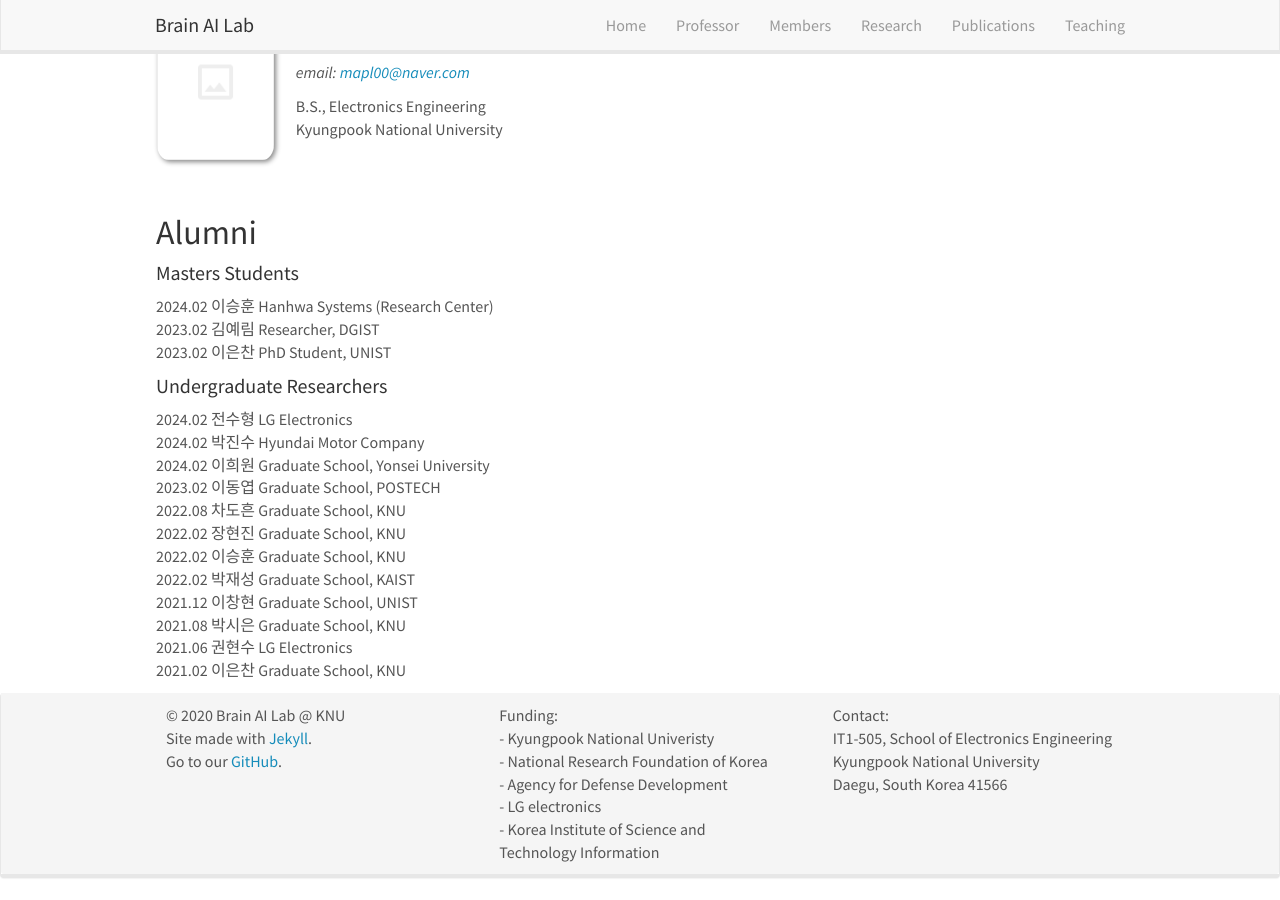
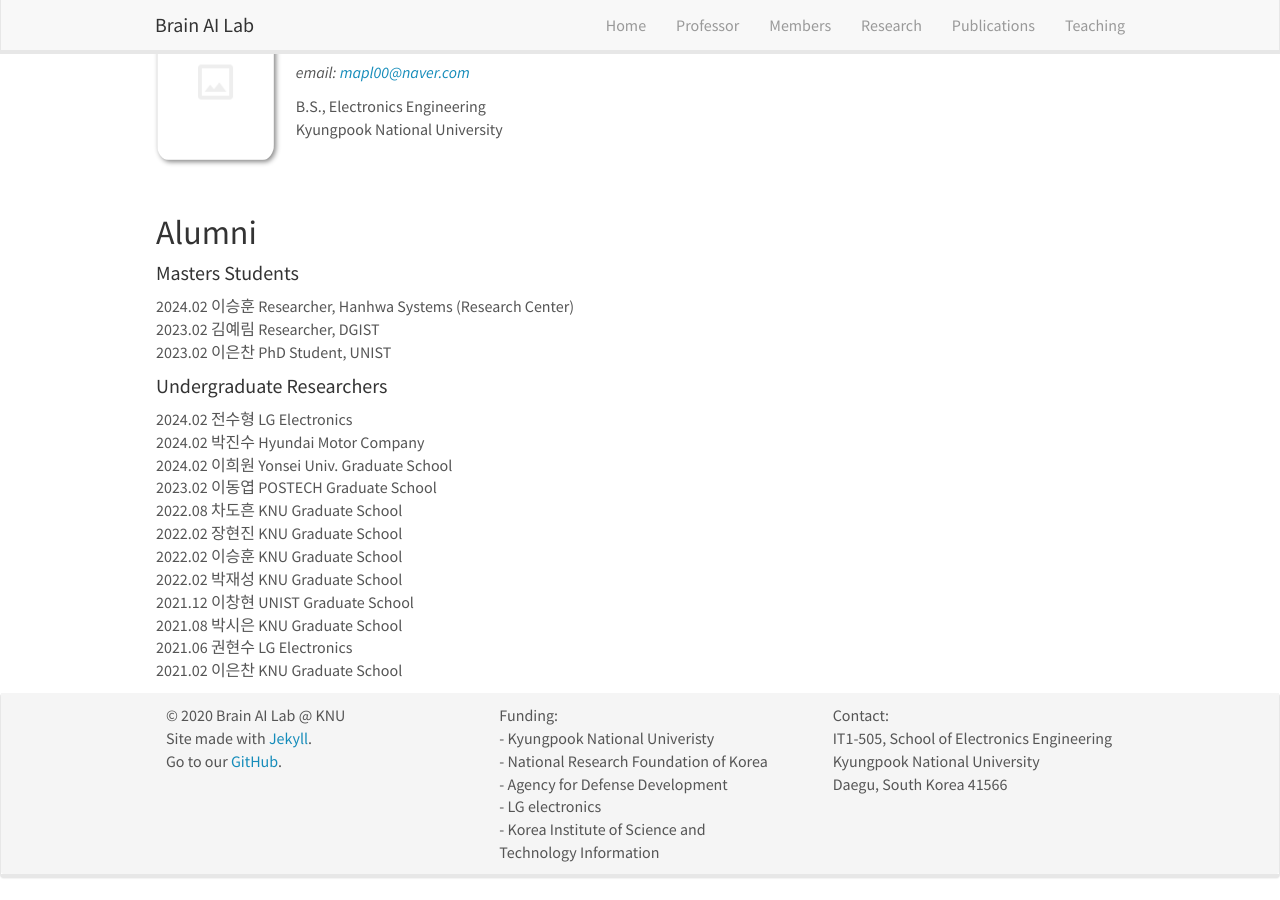
Before and after one commit to KNU-BrainAI/knu-brainai.github.io, a Jekyll site: the page built from _pages/members.md, in a window 1280 px wide and 900 px high, scrolled down 1772 px. Built offline with Jekyll 4.4.1, drawn with Linux system fonts in a browser that asks for light colours; nearby versions of some CDN libraries.

Commit message:
Update members.md

```diff
--- a/_pages/members.md
+++ b/_pages/members.md
@@ -61,20 +61,20 @@ permalink: /members/
 
 ## Alumni
 #### Masters Students
-2024.02 이승훈 Hanhwa Systems (Research Center) <br>
+2024.02 이승훈 Researcher, Hanhwa Systems (Research Center) <br>
 2023.02 김예림 Researcher, DGIST <br>
 2023.02 이은찬 PhD Student, UNIST <br>
 
 #### Undergraduate Researchers
 2024.02 전수형 LG Electronics<br>
 2024.02 박진수 Hyundai Motor Company<br>
-2024.02 이희원 Graduate School, Yonsei University<br>
-2023.02 이동엽 Graduate School, POSTECH<br>
-2022.08 차도흔 Graduate School, KNU<br>
-2022.02 장현진 Graduate School, KNU<br>
-2022.02 이승훈 Graduate School, KNU<br>
-2022.02 박재성 Graduate School, KAIST<br>
-2021.12 이창현 Graduate School, UNIST<br>
-2021.08 박시은 Graduate School, KNU<br>
+2024.02 이희원 Yonsei Univ. Graduate School<br>
+2023.02 이동엽 POSTECH Graduate School<br>
+2022.08 차도흔 KNU Graduate School<br>
+2022.02 장현진 KNU Graduate School<br>
+2022.02 이승훈 KNU Graduate School<br>
+2022.02 박재성 KNU Graduate School<br>
+2021.12 이창현 UNIST Graduate School<br>
+2021.08 박시은 KNU Graduate School<br>
 2021.06 권현수 LG Electronics <br>
-2021.02 이은찬 Graduate School, KNU<br>
+2021.02 이은찬 KNU Graduate School<br>
```
